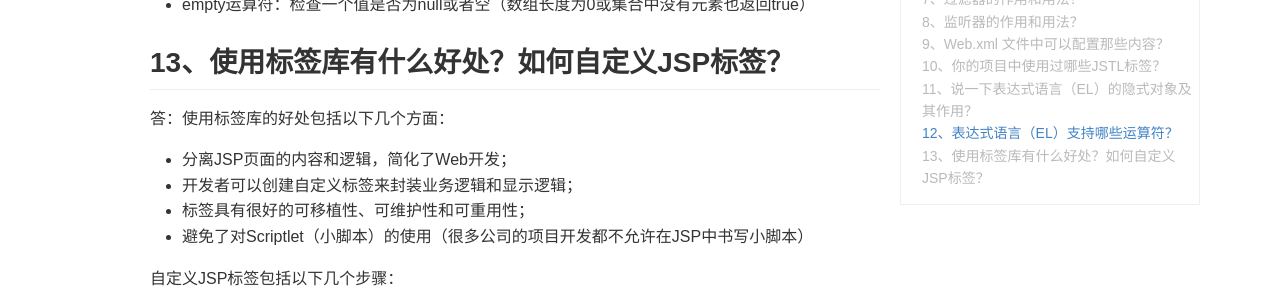
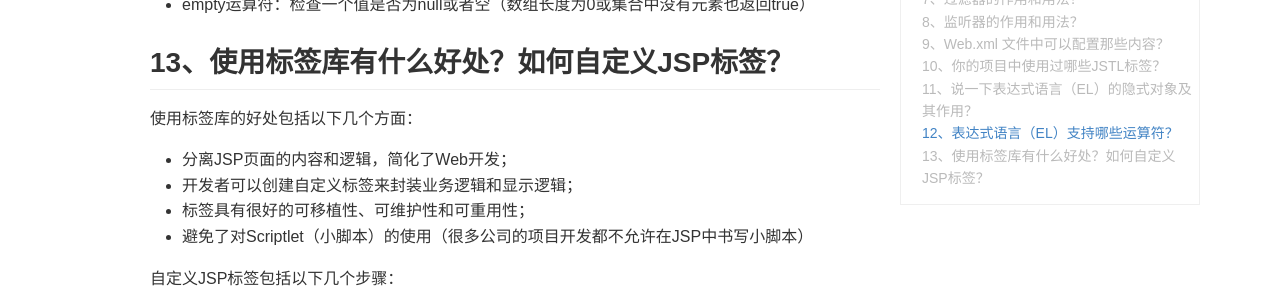
Before and after one commit to DoctorDeng/DoctorDeng.github.io, a Jekyll site: the page built from _posts/2016-09-12-java-面试.md, in a window 1280 px wide and 900 px high, scrolled down 11588 px. Shown: the part 220-520 px from the top of the window. Built offline with Jekyll 4.4.1, drawn with Linux system fonts in a browser that asks for light colours.

Commit message:
modify file

```diff
--- a/_posts/2016-09-12-java-面试.md
+++ b/_posts/2016-09-12-java-面试.md
@@ -471,11 +471,11 @@
 * empty运算符：检查一个值是否为null或者空（数组长度为0或集合中没有元素也返回true）
 
 ## 13、使用标签库有什么好处？如何自定义JSP标签？
-答：使用标签库的好处包括以下几个方面：
-- 分离JSP页面的内容和逻辑，简化了Web开发；
-- 开发者可以创建自定义标签来封装业务逻辑和显示逻辑；
-- 标签具有很好的可移植性、可维护性和可重用性；
-- 避免了对Scriptlet（小脚本）的使用（很多公司的项目开发都不允许在JSP中书写小脚本）
+使用标签库的好处包括以下几个方面：
+* 分离JSP页面的内容和逻辑，简化了Web开发；
+* 开发者可以创建自定义标签来封装业务逻辑和显示逻辑；
+* 标签具有很好的可移植性、可维护性和可重用性；
+* 避免了对Scriptlet（小脚本）的使用（很多公司的项目开发都不允许在JSP中书写小脚本）
 
 自定义JSP标签包括以下几个步骤：
 - 编写一个Java类实现实现Tag/BodyTag/IterationTag接口（开发中通常不直接实现这些接口而是继承TagSupport/BodyTagSupport/SimpleTagSupport类，这是对缺省适配模式的应用），重写doStartTag()、doEndTag()等方法，定义标签要完成的功能
```
